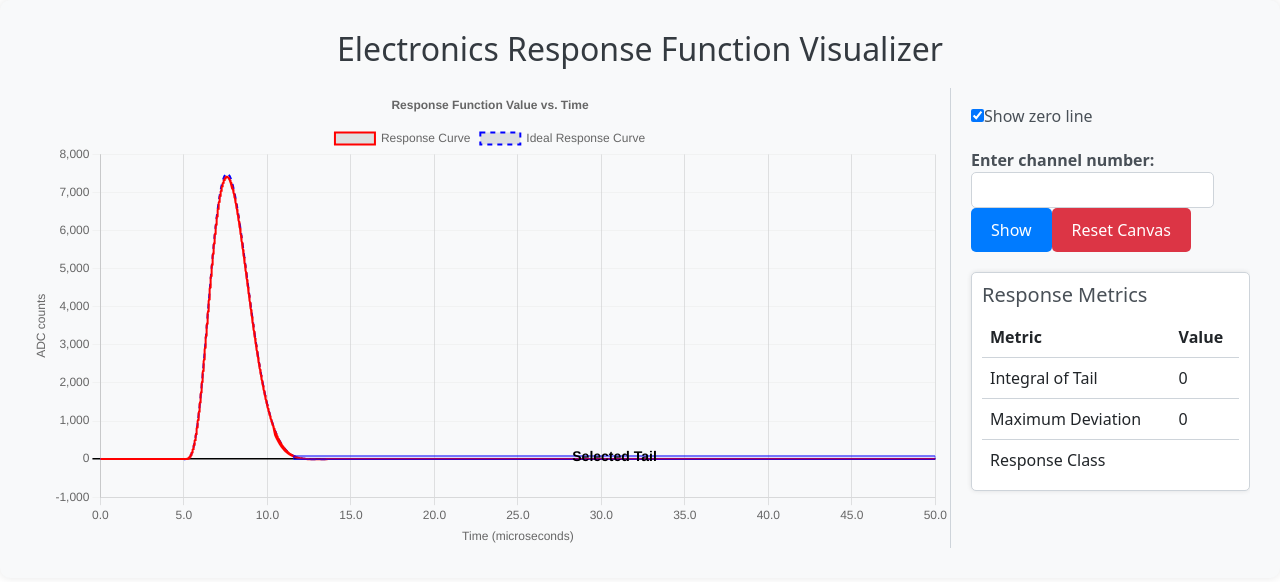
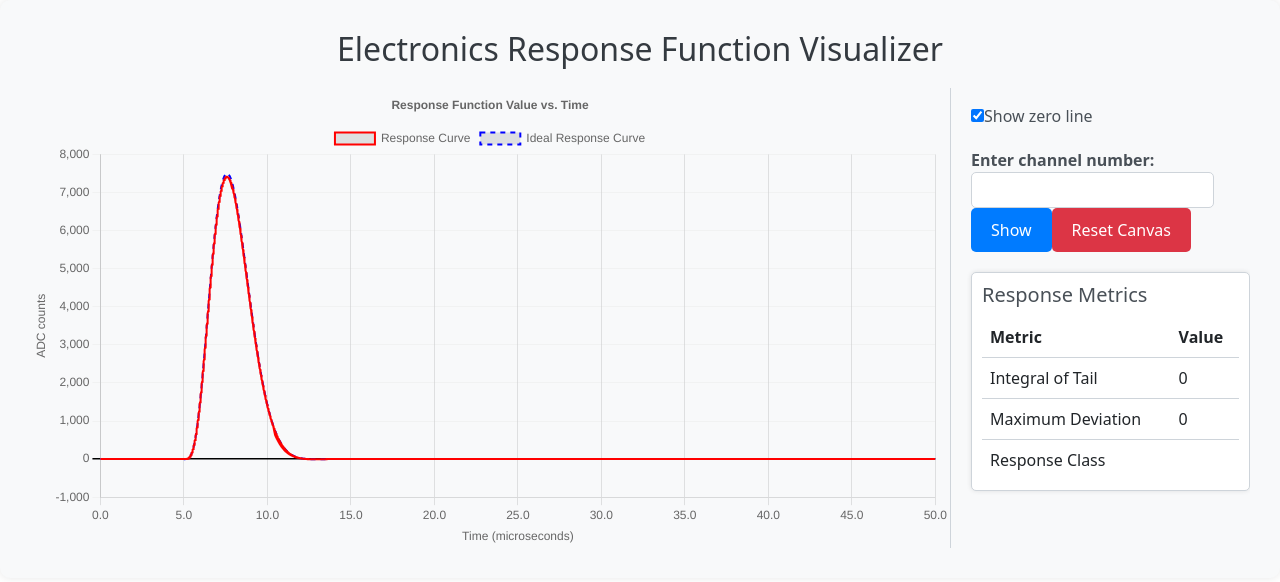
Before and after one commit to fanrado/elec-response, a React (Create React App) app: page / in a window 1280 px wide. Shown: the top 582 px of the page. Built offline with nearby package versions, Linux system fonts and the light colour scheme.

Commit message:
cleaning

```diff
--- a/src/App.js
+++ b/src/App.js
@@ -145,13 +145,7 @@ function App() {
     // const reltime = t.map(val => val / tp);
     const reltime = t/tp;
     const gain = A0 * 1.012;
-    // console.log("x", x);
-    // console.log("t", t);
-    // console.log("A0", A0);
-    // console.log("tp", tp);
-    // console.log("reltime", reltime);
-    // console.log("gain", gain);
-    // console.log("params", par);
+
     const value = 4.31054 * Math.exp(-2.94809 * reltime) * gain -
       2.6202 * Math.exp(-2.82833 * reltime) * Math.cos(1.19361 * reltime) * gain -
       2.6202 * Math.exp(-2.82833 * reltime) * Math.cos(1.19361 * reltime) * Math.cos(2.38722 * reltime) * gain +
@@ -169,126 +163,12 @@ function App() {
     return t>0 ? value : 0;
   }
 
-  // // Helper function for trapezoidal integration
-  // function trapezoidalIntegration(x, y) {
-  //   let integral = 0;
-  //   for (let i = 0; i < x.length - 1; i++) {
-  //     integral += 0.5 * (x[i + 1] - x[i]) * (y[i] + y[i + 1]);
-  //   }
-  //   return integral;
-  // }
-
-  // // Calculate the integral of the tail and the maximum deviation of the tail of the real response from the ideal
-  // function calculateMetrics(params) {
-  //   const x = generateX();
-  //   const R = x.map(val => response(val, params));
-  //   // x = generateX();
-  //   const R_ideal = x.map(val => responseLegacy(val, params));
-
-  //   // Find the peak in the ideal response
-  //   const pos_peak = R_ideal.indexOf(Math.max(...R_ideal));
-
-  //   // Define the tail region
-  //   // const xtail = x.slice(pos_peak + 6);
-  //   // const y1 = R.slice(pos_peak + 6);
-  //   // const y2 = R_ideal.slice(pos_peak + 6);
-  //   const xtail = x.slice(pos_peak + tailOffset);
-  //   const y1 = R.slice(pos_peak + tailOffset);
-  //   const y2 = R_ideal.slice(pos_peak + tailOffset);
-
-  //   // Select data for integration
-  //   const x_selected = xtail.slice(0, 50); // Fixed integration domain
-  //   const R_selected = y1.slice(0, 50);
-  //   const R_ideal_selected = y2.slice(0, 50);
-
-  //   // Calculate integrals using the trapezoidal rule
-  //   const integral_R_selected = trapezoidalIntegration(x_selected, R_selected);
-  //   // const integral_R_ideal_selected = trapezoidalIntegration(x_selected, R_ideal_selected);
-
-  //   // Calculate deviations
-  //   const deviations = R_selected.map((val, i) => val - R_ideal_selected[i]);
-  //   // const max_deviation = Math.max(...deviations.map(Math.abs));
-  //   let max_dev = Math.max(...deviations);
-  //   let min_dev = Math.min(...deviations);
-  //   let max_deviation = max_dev;
-  //   if (max_deviation < Math.abs(min_dev)) {
-  //     max_deviation = min_dev;
-  //   }
-
-  //   return {
-  //     integralOfTail: integral_R_selected.toFixed(2),
-  //     maxDeviation: max_deviation.toFixed(2),
-  //     responseClass: "Unknown" // Placeholder for now
-  //   };
-  // }
-
   useEffect(() => {
     const x = generateX();
     const y = x.map(val => response(val, params));
     const yIdeal = x.map(val => responseLegacy(val, params)); // Calculate the ideal response
     setDataPoints({ x, y, yIdeal }); // Store both response and ideal response
   }, [params]); // Recalculate when params change
-
-  // const handleChange = (index, event) => {
-  //   const newValue = parseFloat(event.target.value);
-  //   if (selectedOverlayIndex === null) {
-  //     const newParams = [...params];
-  //     newParams[index] = newValue;
-  //     setParams(newParams);
-  //   } else {
-  //     const newOverlayData = [...overlayData];
-  //     const selectedOverlay = newOverlayData[selectedOverlayIndex];
-  //     const x = selectedOverlay.x;
-  //     const newParams = [...params];
-  //     newParams[index] = newValue;
-  //     const newY = x.map(val => response(val, newParams));
-  //     newOverlayData[selectedOverlayIndex] = { x, y: newY };
-  //     setOverlayData(newOverlayData);
-  //   }
-  // };
-
-
-  // const handleInputChange = (index, event) => {
-  //   const newValue = Number(event.target.value);
-  //   if (selectedOverlayIndex === null) {
-  //     const newParams = [...params];
-  //     newParams[index] = newValue;
-  //     setParams(newParams);
-  //   } else {
-  //     const newOverlayData = [...overlayData];
-  //     const selectedOverlay = newOverlayData[selectedOverlayIndex];
-  //     const x = selectedOverlay.x;
-  //     const newParams = [...params];
-  //     newParams[index] = newValue;
-  //     const newY = x.map(val => response(val, newParams));
-  //     newOverlayData[selectedOverlayIndex] = { x, y: newY };
-  //     setOverlayData(newOverlayData);
-  //   }
-  // };
-
-  // const addOverlay = () => {
-  //   setOverlayData([...overlayData, { ...dataPoints, params: [...params] }]);
-  // };
-
-  // const downloadCSV = () => {
-  //   const { x, y } = dataPoints;
-  //   const csv = ['time,response', ...x.map((t, i) => `${t},${y[i]}`)].join('\n');
-  //   const blob = new Blob([csv], { type: 'text/csv' });
-  //   const a = document.createElement('a');
-  //   a.href = URL.createObjectURL(blob);
-  //   a.download = 'response_curve.csv';
-  //   a.click();
-  // };
-
-  // const sliders = [
-  //   { label: 't₀', min: 4.6, max: 5.5, step: 0.01 },
-  //   { label: 'A₀', min: 0, max: 100000, step: 1000 },
-  //   { label: 'tₚ', min: 1.9, max: 2.3, step: 0.01 },
-  //   { label: 'k₃', min: -10, max: 10, step: 0.01 },
-  //   { label: 'k₄', min: -10, max: 10, step: 0.01 },
-  //   { label: 'k₅', min: -10, max: 10, step: 0.01 },
-  //   { label: 'k₆', min: -10, max: 10, step: 0.01 },
-  // ];
 
 
   // fetch the data
@@ -309,8 +189,8 @@ function App() {
       // console.log(params);
       // setDataPoints({ x: data.x, y: data.y }); // Update the dataPoints state with the API response
       setResponseMetrics({
-        integralOfTail: data.integral_R,
-        maxDeviation: data.max_deviation,
+        integralOfTail: Math.round(data.integral_R*10000, 4)/10000,
+        maxDeviation: Math.round(data.max_deviation*10000, 4)/10000,
         responseClass: data.class
       })
     } catch (error) {
@@ -360,37 +240,37 @@ function App() {
         display: true,
         text: 'Response Function Value vs. Time'
       },
-      // Draw a rectangle highlighting the region selected for the calculation of the integral of the tail
-      annotation: {
-        annotations: {
-          tailRegion: posPeak != null && {
-            type: 'box',
-            // xMin: dataPoints.x[posPeak + 6], // Start of the tail region
-            // xMax: dataPoints.x[posPeak + 70], // End of the tail region
-            // yMin: Math.min(...dataPoints.y), // Minimum y-value
-            // // yMax: Math.max(...dataPoints.y), // Maximum y-value
-            // yMax: Math.max(...dataPoints.y.slice(posPeak + 6)), // Maximum y-value from posPeak + 6
-            xMin: dataPoints.x[posPeak + tailOffset / 0.01], // Start of the tail region
-            xMax: dataPoints.x[posPeak + (tailOffset + 50) / 0.01], // End of the tail region
-            yMin: Math.min(...dataPoints.y), // Minimum y-value
-            yMax: Math.max(...dataPoints.y.slice(posPeak + tailOffset / 0.01)), // Maximum y-value from posPeak + tailOffset
-            backgroundColor: 'rgba(0, 0, 255, 0.1)', // Light blue
-            borderColor: 'blue',
-            borderWidth: 1,
-            label: {
-              display: true, // Enable the label
-              content: 'Selected Tail', // Text to display
-              position: 'center', // Position the label in the center of the box
-              color: 'black', // Text color
-              backgroundColor: 'rgba(255, 255, 255, 0.8)', // Background color for the label
-              font: {
-                size: 14, // Font size
-                weight: 'bold', // Font weight
-              },
-            },
-          },
-        },
-      },
+      // // Draw a rectangle highlighting the region selected for the calculation of the integral of the tail ------------- MIGHT BE USEFUL FOR VISUALIZATION
+      // annotation: {
+      //   annotations: {
+      //     tailRegion: posPeak != null && {
+      //       type: 'box',
+      //       // xMin: dataPoints.x[posPeak + 6], // Start of the tail region
+      //       // xMax: dataPoints.x[posPeak + 70], // End of the tail region
+      //       // yMin: Math.min(...dataPoints.y), // Minimum y-value
+      //       // // yMax: Math.max(...dataPoints.y), // Maximum y-value
+      //       // yMax: Math.max(...dataPoints.y.slice(posPeak + 6)), // Maximum y-value from posPeak + 6
+      //       xMin: dataPoints.x[posPeak + tailOffset / 0.01], // Start of the tail region
+      //       xMax: dataPoints.x[posPeak + (tailOffset + 50) / 0.01], // End of the tail region
+      //       yMin: Math.min(...dataPoints.y), // Minimum y-value
+      //       yMax: Math.max(...dataPoints.y.slice(posPeak + tailOffset / 0.01)), // Maximum y-value from posPeak + tailOffset
+      //       backgroundColor: 'rgba(0, 0, 255, 0.1)', // Light blue
+      //       borderColor: 'blue',
+      //       borderWidth: 1,
+      //       label: {
+      //         display: true, // Enable the label
+      //         content: 'Selected Tail', // Text to display
+      //         position: 'center', // Position the label in the center of the box
+      //         color: 'black', // Text color
+      //         backgroundColor: 'rgba(255, 255, 255, 0.8)', // Background color for the label
+      //         font: {
+      //           size: 14, // Font size
+      //           weight: 'bold', // Font weight
+      //         },
+      //       },
+      //     },
+      //   },
+      // },
     },
     // Add a zooming option
     zoom: {
@@ -495,15 +375,6 @@ function App() {
     setPosPeak(pos_peak); // Store pos_peak in state
   }, [params]); // Recalculate when params change
 
-  // // Recalculate metrics when tailOffset changes
-  // useEffect(() => {
-  //   if (posPeak !== null) {
-  //     const metrics = calculateMetrics(params);
-  //     setResponseMetrics(metrics);
-  //   }
-  // }, [tailOffset, params, posPeak]); // Dependencies include tailOffset, params, and posPeak
-
-
 
   // Return
   return (
@@ -531,69 +402,7 @@ function App() {
           maxHeight: '80vh',
           overflowY: 'auto'
         }}>
-          {/* <select
-            value={selectedOverlayIndex === null ? 'default' : selectedOverlayIndex}
-            onChange={(e) => setSelectedOverlayIndex(e.target.value === 'default' ? null : parseInt(e.target.value))}
-            style={{ marginBottom: '10px', width: '100%', padding: '5px', borderRadius: '5px' }}
-          >
-            <option value="default">Base Curve</option>
-            {overlayData.map((_, index) => (
-              <option key={index} value={index}>Overlay {index + 1}</option>
-            ))}
-          </select>
-          {sliders.map((s, i) => (
-            <div key={i} style={{ marginBottom: '10px', display: 'flex', alignItems: 'center' }}>
-              <label style={{
-                width: '30px',
-                fontWeight: 'bold',
-                color: '#495057',
-                marginRight: '5px'
-              }}>{s.label}:</label>
-              <input
-                type='number'
-                value={selectedOverlayIndex === null ? params[i] : overlayData[selectedOverlayIndex].params ? overlayData[selectedOverlayIndex].params[i] : params[i]}
-                step={s.step}
-                min={s.min}
-                max={s.max}
-                onChange={(e) => handleInputChange(i, e)}
-                style={{
-                  width: '70px',
-                  padding: '5px',
-                  border: '1px solid #ced4da',
-                  borderRadius: '4px',
-                  marginRight: '5px'
-                }}
-              />
-              <input
-                type='range'
-                min={s.min}
-                max={s.max}
-                step={s.step}
-                value={selectedOverlayIndex === null ? params[i] : overlayData[selectedOverlayIndex].params ? overlayData[selectedOverlayIndex].params[i] : params[i]}
-                onChange={(e) => handleChange(i, e)}
-                style={{ width: 'calc(100% - 110px)' }}
-              />
-            </div>
-          ))}
-          <div style={{ display: 'flex', marginBottom: '10px' }}>
-            <button onClick={addOverlay} style={{
-              backgroundColor: '#007bff',
-              color: '#fff',
-              border: 'none',
-              padding: '10px 20px',
-              borderRadius: '5px',
-              cursor: 'pointer',
-              marginRight: '10px'
-            }}>Add a curve</button>
-            <button onClick={downloadCSV} style={{
-              backgroundColor: '#28a745',
-              color: '#fff',
-              border: 'none',
-              padding: '10px 20px',
-              borderRadius: '5px',
-              cursor: 'pointer'
-            }}>Download CSV</button>
-          </div> */}
+
           <div style={{ marginTop: '1rem' }}>
             <label style={{ color: '#495057' }}>
               <input
@@ -604,48 +413,6 @@ function App() {
               Show zero line
             </label>
           </div>
-
-          {/* <div style={{ display: 'flex', justifyContent: 'space-between', marginBottom: '10px' }}>
-            <button onClick={() => setShowInputModal(true)} style={{
-              backgroundColor: '#0000ff',
-              color: '#fff',
-              border: 'none',
-              padding: '10px 20px',
-              borderRadius: '5px',
-              cursor: 'pointer'
-            }}>Input Params</button>
-
-            <button
-              onClick={resetCanvas}
-              style={{
-                backgroundColor: '#dc3545',
-                color: '#fff',
-                border: 'none',
-                padding: '10px 20px',
-                borderRadius: '5px',
-                cursor: 'pointer',
-              }}
-            >
-              Reset Canvas
-            </button>
-          </div> */}
-
-          {/* Slider changing the tailOffset
-          <div style={{ marginTop: '20px' }}>
-            <label style={{ color: '#495057', fontWeight: 'bold', marginRight: '10px' }}>
-              Tail Offset:
-            </label>
-            <input
-              type="range"
-              min={-6} // Minimum value for the offset
-              max={20} // Maximum value for the offset
-              step={1} // Step size
-              value={tailOffset}
-              onChange={(e) => setTailOffset(Number(e.target.value))}
-              style={{ width: '200px' }}
-            />
-            <span style={{ marginLeft: '10px', fontWeight: 'bold' }}>{tailOffset}</span>
-          </div> */}
 
 
           {/* */}
```
